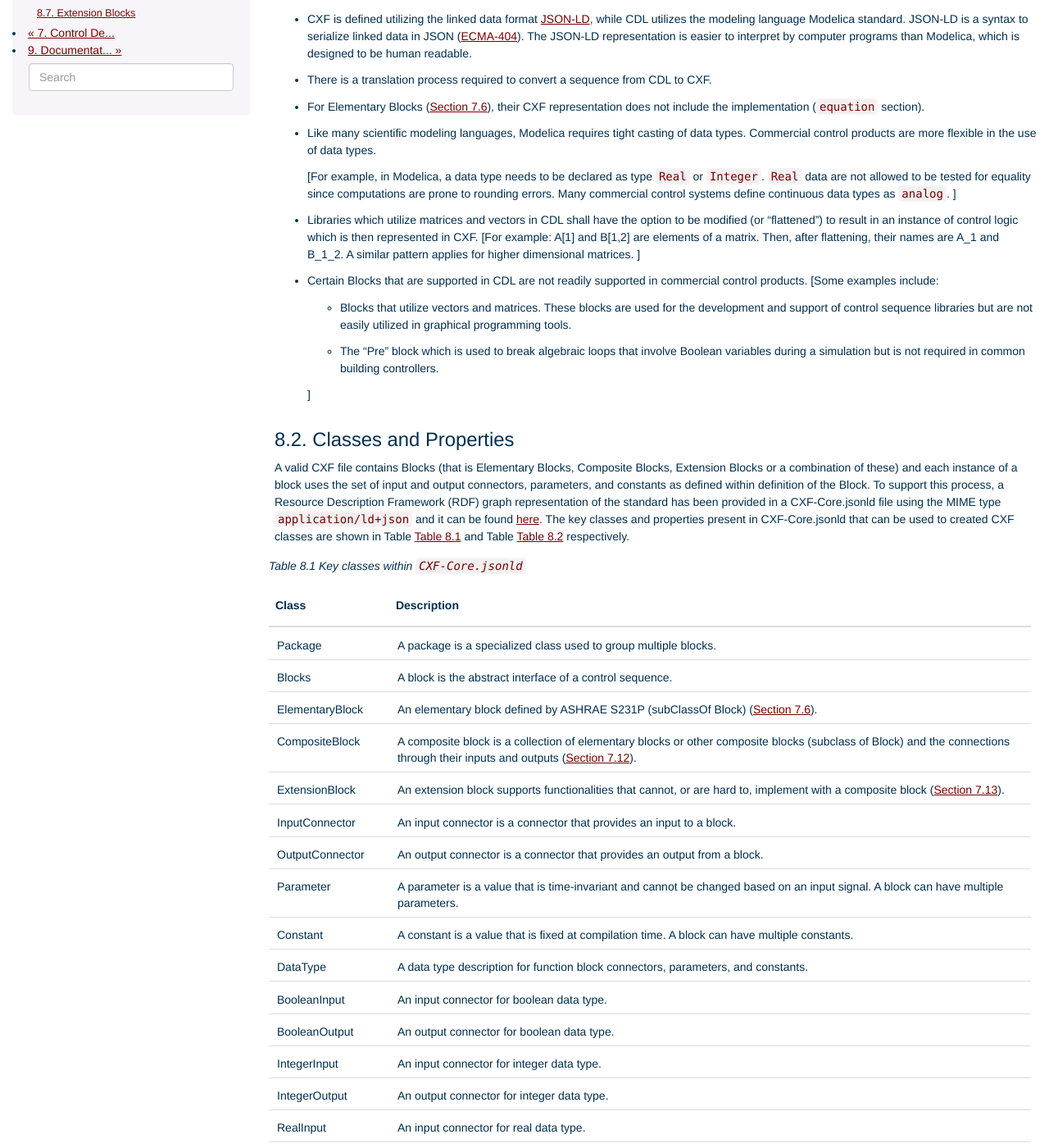
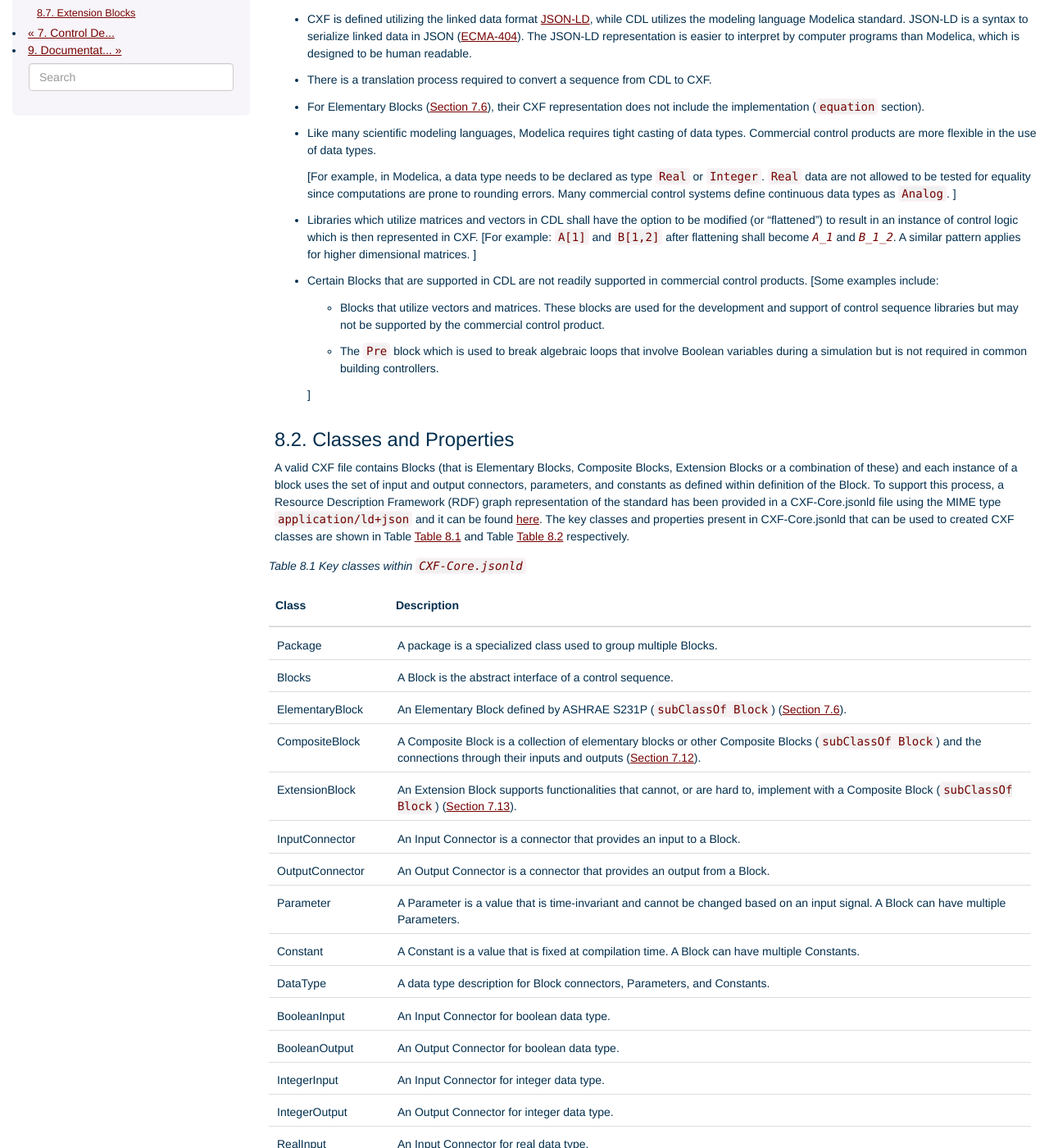
Before and after one commit to lbl-srg/obc, a Sphinx documentation site: the page built from specification/source/cxf.rst, in a window 1280 px wide and 1400 px high, scrolled down 403 px. Shown: the whole window at 82% size. Built offline with Sphinx 7.4.7, drawn with Linux system fonts in a browser that asks for light colours; some of the changed text lies outside the part shown.

Commit message:
responding to comments

```diff
--- a/specification/source/cxf.rst
+++ b/specification/source/cxf.rst
@@ -43,14 +43,14 @@ But there are several key differences between CDL and CXF:
   type ``Real`` or ``Integer``. ``Real`` data are not allowed to be
   tested for equality since computations are prone to rounding
   errors. Many commercial control systems define continuous
-  data types as ``analog``.
+  data types as ``Analog``.
   ]
 
 * Libraries which utilize matrices and vectors in CDL shall have
   the option to be modified (or "flattened") to result in an
   instance of control logic which is then represented in CXF.
-  [For example: A[1] and B[1,2] are elements of a matrix. Then,
-  after flattening, their names are A_1 and B_1_2. A similar
+  [For example: ``A[1]`` and ``B[1,2]`` after flattening
+  shall become `A_1` and `B_1_2`. A similar
   pattern applies for higher dimensional matrices.
   ]
 
@@ -60,9 +60,10 @@ But there are several key differences between CDL and CXF:
 
   * Blocks that utilize vectors and matrices. These blocks are
     used for the development and support of control sequence
-    libraries but are not easily utilized in graphical
-    programming tools.
-  * The “Pre” block which is used to break algebraic loops that
+    libraries but may not be supported by
+    the commercial control product.
+
+  * The ``Pre`` block which is used to break algebraic loops that
     involve Boolean variables during a simulation but is not
     required in common building controllers.
 
@@ -92,56 +93,38 @@ Table :numref:`tab_cxf_cla` and Table :numref:`tab_cxf_rel` respectively.
    ============================  ===========================================================
    Class                         Description
    ============================  ===========================================================
-   Package
-   								 A package is a specialized class used to group multiple
-   								 blocks.
-   Blocks   					 A block is the abstract interface of a control sequence.
-   ElementaryBlock
-   								 An elementary block defined by ASHRAE S231P (subClassOf
-   								 Block) (:numref:`sec_ele_blo`).
-   CompositeBlock
-   								 A composite block is a collection of elementary blocks or
-   								 other composite blocks (subclass of Block) and the
-   								 connections through their inputs and outputs (:numref:`sec_com_blo`).
-   ExtensionBlock
-   								 An extension block supports functionalities that cannot,
-   								 or are hard to, implement with a composite block (:numref:`sec_ext_blo`).
-   InputConnector
-   								 An input connector is a connector that provides an input to
-   								 a block.
-   OutputConnector
-   								 An output connector is a connector that provides an output
-   								 from a block.
-   Parameter
-   								 A parameter is a value that is time-invariant and cannot be changed
-   								 based on an input signal. A block can have multiple parameters.
-   Constant
-   								 A constant is a value that is fixed at compilation time. A block can
-   								 have multiple constants.
-   DataType
-   								 A data type description for function block connectors, parameters,
-   								 and constants.
-   BooleanInput
-   								 An input connector for boolean data type.
-   BooleanOutput
-   								 An output connector for boolean data type.
-   IntegerInput
-   								 An input connector for integer data type.
-   IntegerOutput
-   								 An output connector for integer data type.
-   RealInput
-   								 An input connector for real data type.
-   RealOutput
-   								 An output connector for real data type.
-   EnumerationType
-   								 An Integer enumeration starting with the value 1, each element
-   								 is mapped to a unique String.
-   AnalogInput
-   								 An input connector for analog data type.
-   AnalogOutput
-   								 An output connector for analog data type.
-   String
-   								 A data type to represent text.
+   Package                       A package is a specialized class used to group multiple
+                                 Blocks.
+   Blocks                        A Block is the abstract interface of a control sequence.
+   ElementaryBlock               An Elementary Block defined by ASHRAE S231P (``subClassOf
+                                 Block``) (:numref:`sec_ele_blo`).
+   CompositeBlock                A Composite Block is a collection of elementary blocks or
+                                 other Composite Blocks (``subClassOf Block``) and the
+                                 connections through their inputs and outputs (:numref:`sec_com_blo`).
+   ExtensionBlock                An Extension Block supports functionalities that cannot,
+                                 or are hard to, implement with a Composite Block
+                                 (``subClassOf Block``) (:numref:`sec_ext_blo`).
+   InputConnector                An Input Connector is a connector that provides an input to
+                                 a Block.
+   OutputConnector               An Output Connector is a connector that provides an output
+                                 from a Block.
+   Parameter                     A Parameter is a value that is time-invariant and cannot be changed
+                                 based on an input signal. A Block can have multiple Parameters.
+   Constant                      A Constant is a value that is fixed at compilation time. A Block can
+                                 have multiple Constants.
+   DataType                      A data type description for Block connectors, Parameters,
+                                 and Constants.
+   BooleanInput                  An Input Connector for boolean data type.
+   BooleanOutput                 An Output Connector for boolean data type.
+   IntegerInput                  An Input Connector for integer data type.
+   IntegerOutput                 An Output Connector for integer data type.
+   RealInput                     An Input Connector for real data type.
+   RealOutput                    An Output Connector for real data type.
+   EnumerationType               An Integer enumeration starting with the value 1, each element
+                                 is mapped to a unique String.
+   AnalogInput                   An Input Connector for analog data type.
+   AnalogOutput                  An Output Connector for analog data type.
+   String                        A data type to represent text.
    ============================  ===========================================================
 
 
@@ -186,7 +169,7 @@ Table :numref:`tab_cxf_cla` and Table :numref:`tab_cxf_rel` respectively.
                                                                       the sequence.
    =============================== ================= ================ =========================================
 
-All the ElementaryBlock within the standard have been
+All the ``ElementaryBlock`` within the standard have been
 defined and included in ``CXF-Core.jsonld``. However, CXF
 representation of elementary blocks does not contain
 the implementation details of the blocks.
@@ -198,10 +181,9 @@ generated from a instance of a CDL class. When there
 are instances of a CDL class within a Modelica or
 another CDL class, if the instance has the CDL
 annotation ``__cdl(export=true)``, the corresponding CDL
-class shall be translated to CXF. If there is no
-``export`` annotation attached to the instance, the
-default value would be false and no CXF will be
-generated for the class of that instance.
+class shall be translated to CXF. Specifying the ``export``
+annotation is optional, and if unspecified
+``export=false`` is assumed.
 
 Source of CXF translation
 ^^^^^^^^^^^^^^^^^^^^^^^^^
```
Also changed, not shown: other parts of specification/source/cxf.rst (+17 -17 lines).
